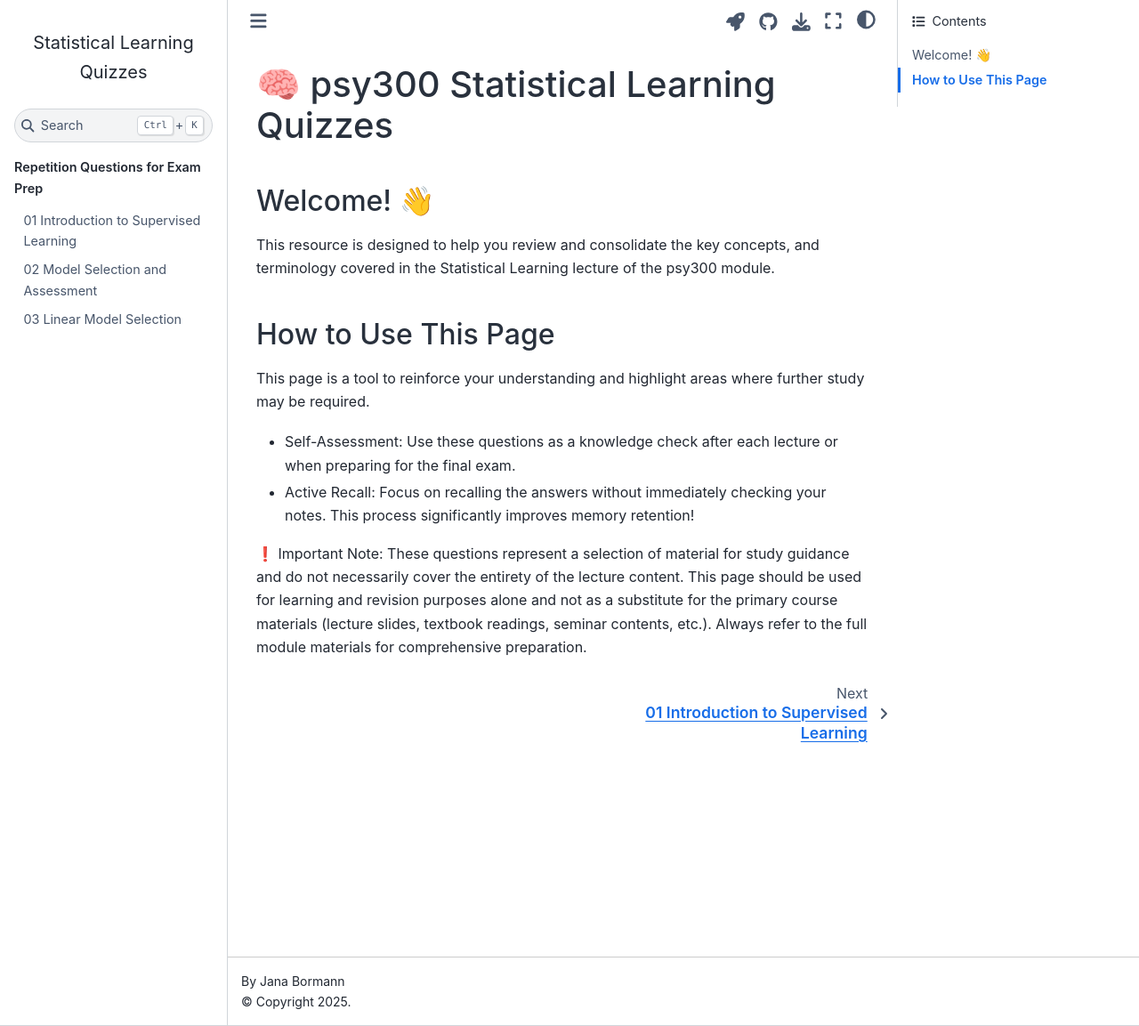
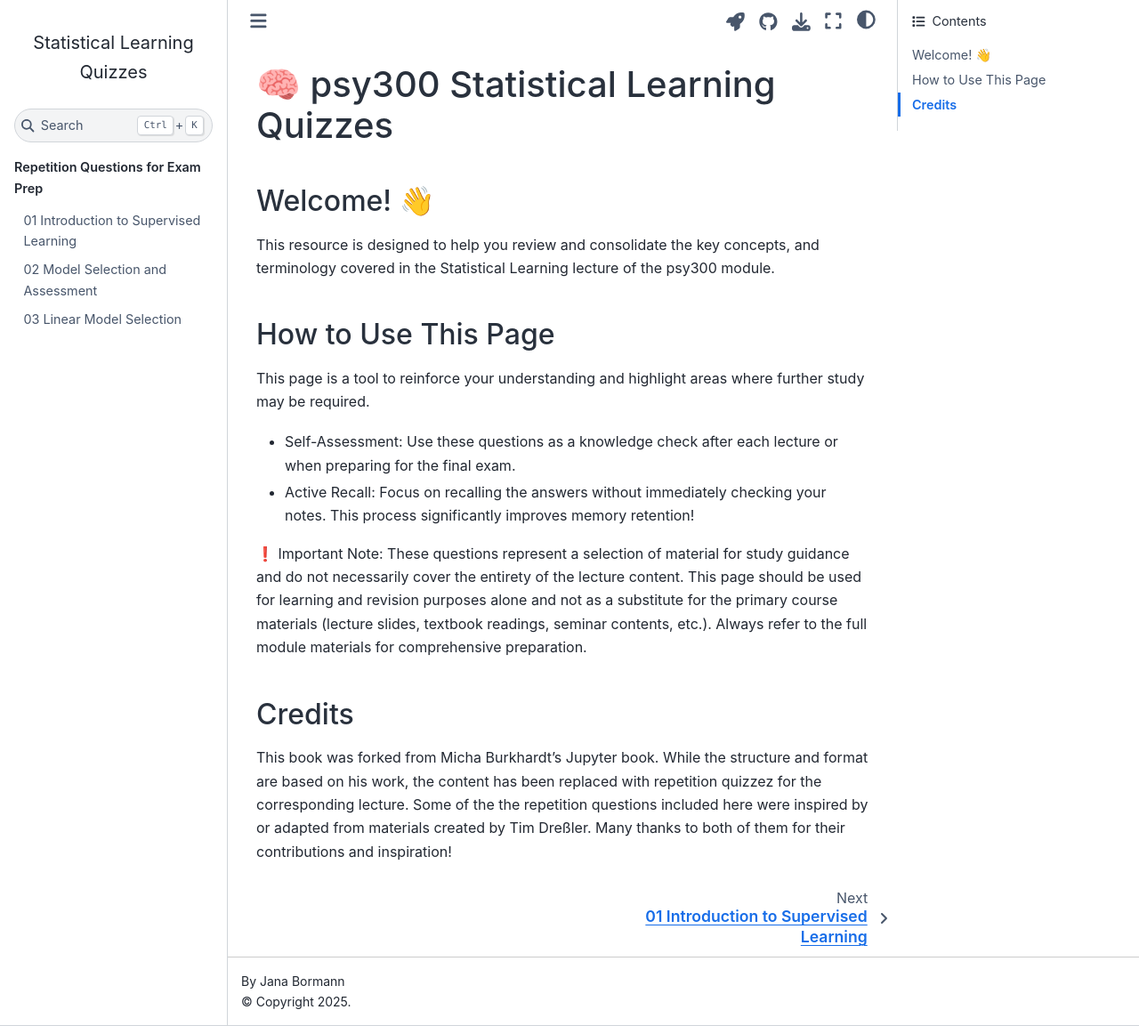
Before and after one commit to janaja92/psy300_tut, a Jupyter Book: the page built from book/introduction.md, in a window 1280 px wide and 1153 px high. Shown: the whole window at 89% size. Built offline with Jupyter Book 1.0.4 settings and Sphinx 7.4.7 and the Sphinx Book theme 1.1.4, drawn with Linux system fonts in a browser that asks for light colours; comment, search, counter and statistics services are not loaded.

Commit message:
added credits

```diff
--- a/book/introduction.md
+++ b/book/introduction.md
@@ -26,3 +26,9 @@ This page is a tool to reinforce your understanding and highlight areas where fu
 - Active Recall: Focus on recalling the answers without immediately checking your notes. This process significantly improves memory retention!
 
 ❗ Important Note: These questions represent a selection of material for study guidance and do not necessarily cover the entirety of the lecture content. This page should be used for learning and revision purposes alone and not as a substitute for the primary course materials (lecture slides, textbook readings, seminar contents, etc.). Always refer to the full module materials for comprehensive preparation.
+
+## Credits
+
+This book was forked from Micha Burkhardt's Jupyter book. While the structure and format are based on his work, the content has been replaced with repetition quizzez for the corresponding lecture.
+Some of the the repetition questions included here were inspired by or adapted from materials created by Tim Dreßler.
+Many thanks to both of them for their contributions and inspiration!
```
